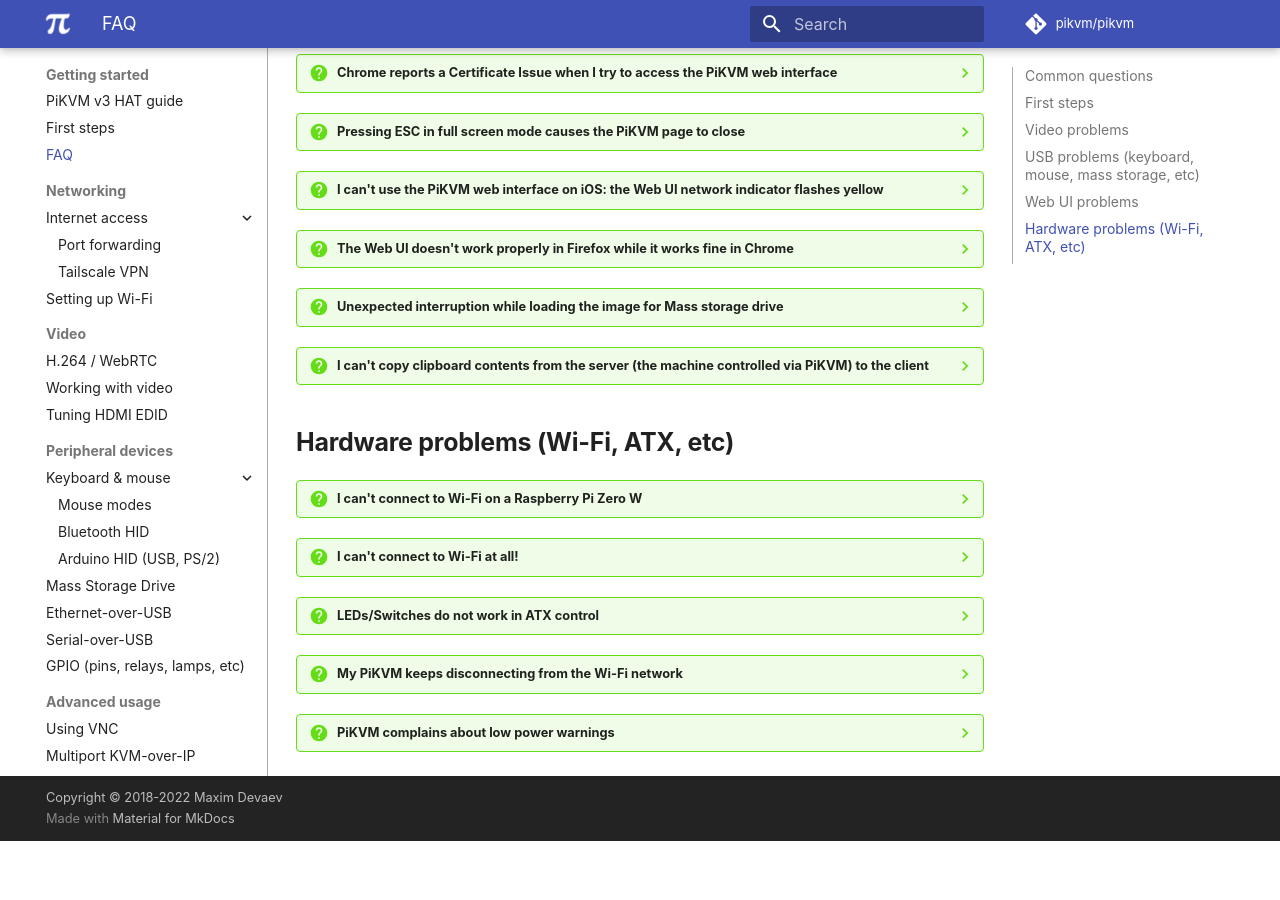
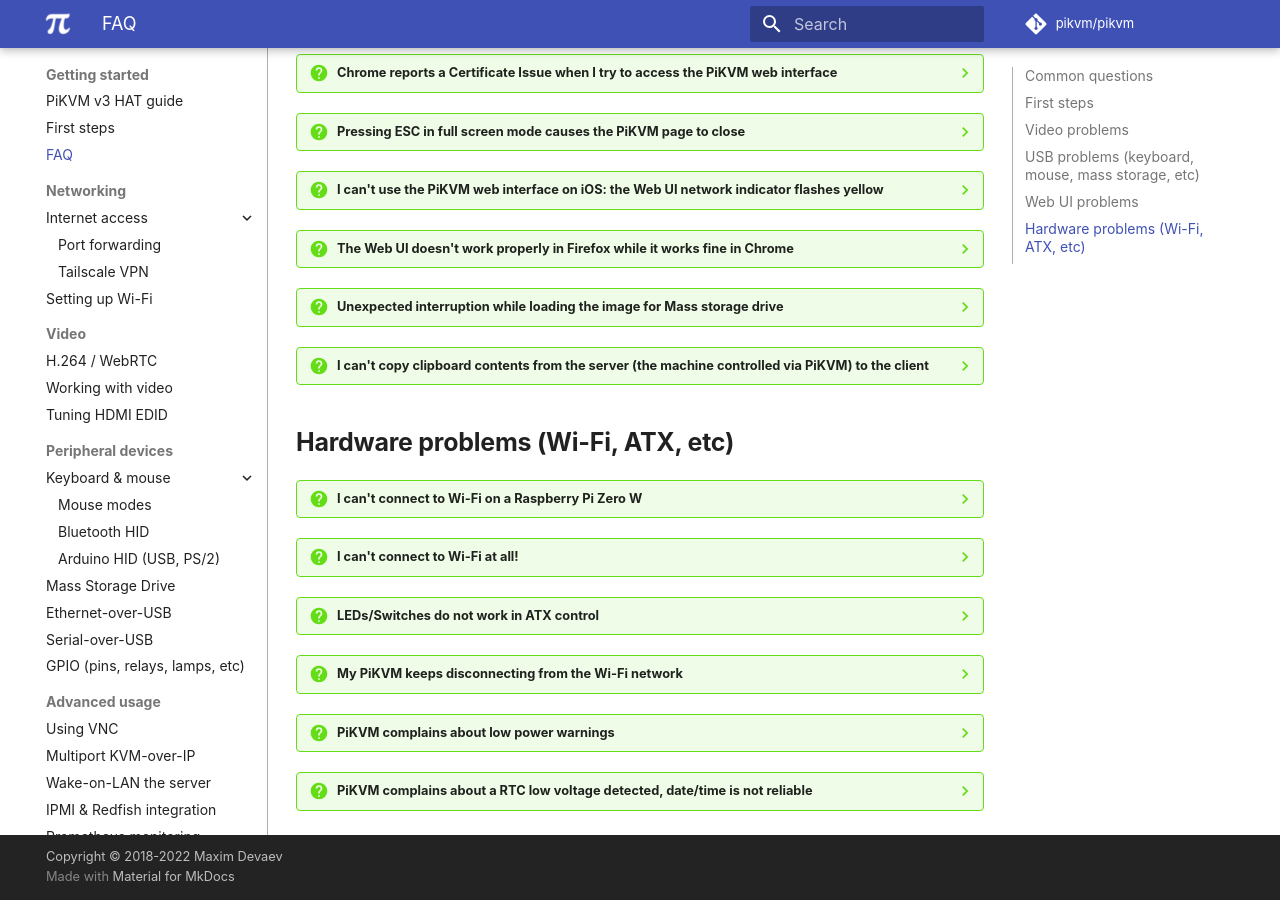
Before and after one commit to pikvm/pikvm, an MkDocs documentation site: the page built from docs/faq.md, in a window 1280 px wide and 900 px high, scrolled down 3452 px. Built offline with MkDocs 1.6.1 and Material for MkDocs 9.7.7, drawn with Linux system fonts in a browser that asks for light colours; some web fonts are replaced; comment, search, counter and statistics services are not loaded; before the commit the page ends 4293 px from its top, so only the background shows below that; some of the changed lines change nothing that is shown.

Commit message:
Update faq.md (#653)
Added RTC verbiage

```diff
--- a/docs/faq.md
+++ b/docs/faq.md
@@ -421,3 +421,11 @@
 ??? question "PiKVM complains about low power warnings"
     * Are you using a "proper" power supply? Not one you hacked together?
     * Some USB power bricks advertise 5V 2.1A or higher, but can't deliver consistent 5V.  Best to use Raspberry Pi Foundation recommended power supplies.
+
+
+??? question "PiKVM complains about a RTC low voltage detected, date/time is not reliable"
+    * This is mearly a warning that can be ignored however, the following resolves the issue:
+    * Leave plugged in for 24+ hours and or
+    * Connect to the internet using the eth cable, the internal NTP service will set the time accordlingly
+    * Force a time sync: `rw && hwclock --systohc"` or `"rw && hwclock -w"`
+    * Set date and time manually can be found [here.](https://www.cyberciti.biz/faq/howto-set-date-time-from-linux-command-prompt/)
```
